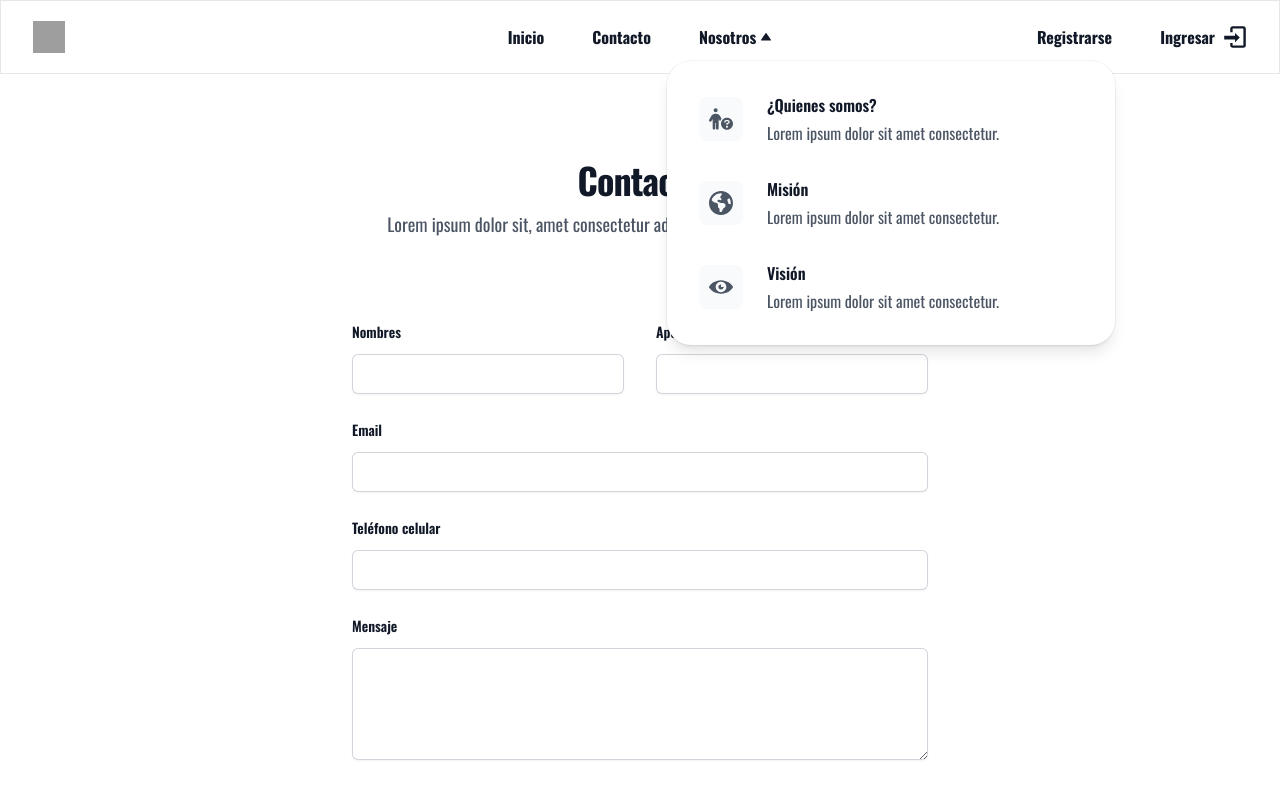
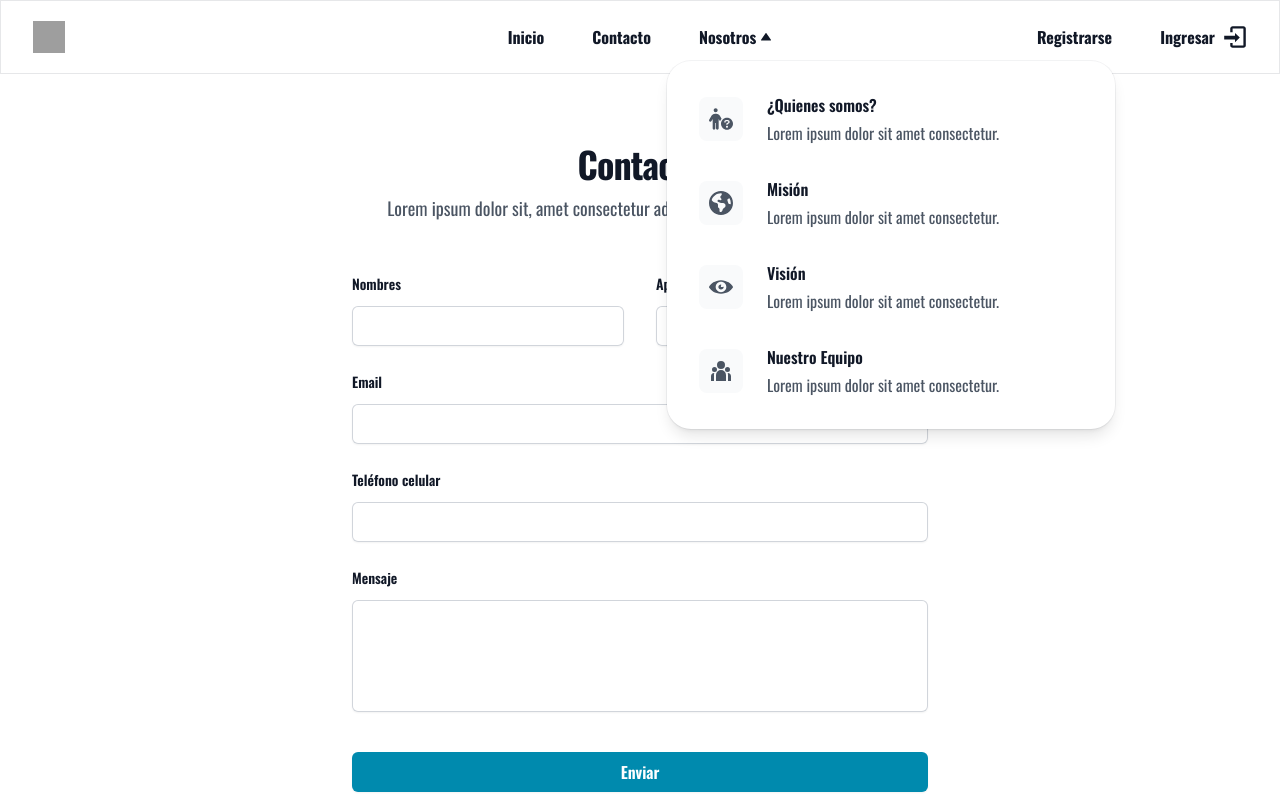
Before and after one commit to rojasricor/elective-4-project, a Next.js app: page /contact in a window 1280 px wide. Both pictures are taken after a click on the button "Nosotros". Shown: the top 800 px of the page. Built offline with nearby package versions, Linux system fonts and the light colour scheme; grey boxes are pictures that could not be loaded.

Commit message:
Adding the team section in the NavBar

```diff
--- a/src/app/about/page.tsx
+++ b/src/app/about/page.tsx
@@ -86,7 +86,8 @@ function About (): React.ReactNode {
           </div>
         </section>
 
-        <div className="bg-white py-24 sm:py-32">
+        <div id='team' />
+        <div className="bg-white py-24 sm:pt-52 sm:pb-16">
           <div className="mx-auto grid max-w-7xl gap-x-8 gap-y-20 px-6 lg:px-8 xl:grid-cols-3">
             <div className="max-w-2xl">
               <h2 className="text-3xl font-bold tracking-tight text-[#79ad34] sm:text-4xl">
--- a/src/app/contact/page.tsx
+++ b/src/app/contact/page.tsx
@@ -7,10 +7,7 @@ function Contact (): React.ReactNode {
         <title>Finanzas Educativas | Contacto</title>
       </Head>
 
-      <div className="bg-white px-6 py-16 sm:py-20 lg:px-8">
-        {/* <div className="absolute inset-x-0 top-[-10rem] -z-10 transform-gpu overflow-hidden blur-3xl sm:top-[-20rem]" aria-hidden="true">
-          <div className="relative left-1/2 -z-10 aspect-[1155/678] w-[36.125rem] max-w-none -translate-x-1/2 rotate-[30deg] bg-gradient-to-tr from-[#ff80b5] to-[#9089fc] opacity-30 sm:left-[calc(50%-40rem)] sm:w-[72.1875rem]" style="clip-path: polygon(74.1% 44.1%, 100% 61.6%, 97.5% 26.9%, 85.5% 0.1%, 80.7% 2%, 72.5% 32.5%, 60.2% 62.4%, 52.4% 68.1%, 47.5% 58.3%, 45.2% 34.5%, 27.5% 76.7%, 0.1% 64.9%, 17.9% 100%, 27.6% 76.8%, 76.1% 97.7%, 74.1% 44.1%)"></div>
-        </div> */}
+      <div className="bg-white px-6 py-16 lg:px-8">
         <div className="mx-auto max-w-2xl text-center">
           <h2 className="text-3xl font-bold tracking-tight text-gray-900 sm:text-4xl">
             Contacto
@@ -23,12 +20,12 @@ function Contact (): React.ReactNode {
         <form
           action="#"
           method="POST"
-          className="mx-auto mt-16 max-w-xl sm:mt-20"
+          className="mx-auto mt-12 max-w-xl sm:mt-12"
         >
           <div className="grid grid-cols-1 gap-x-8 gap-y-6 sm:grid-cols-2">
             <div>
               <label
-                htmlFor="first-name"
+                htmlFor="nombres"
                 className="block text-sm font-semibold leading-6 text-gray-900"
               >
                 Nombres
@@ -36,16 +33,16 @@ function Contact (): React.ReactNode {
               <div className="mt-2.5">
                 <input
                   type="text"
-                  name="first-name"
-                  id="first-name"
+                  name="nombres"
+                  id="nombres"
                   autoComplete="given-name"
-                  className="block w-full rounded-md border-0 px-3.5 py-2 text-gray-900 shadow-sm ring-1 ring-inset ring-gray-300 placeholder:text-gray-400 focus:ring-2 focus:ring-inset focus:ring-indigo-600 sm:text-sm sm:leading-6"
+                  className="block w-full rounded-md border-0 px-3.5 py-2 text-gray-900 shadow-sm ring-1 ring-inset ring-gray-300 placeholder:text-gray-400 focus:ring-2 focus:ring-inset focus:outline-[#008aae] sm:text-sm sm:leading-6"
                 />
               </div>
             </div>
             <div>
               <label
-                htmlFor="last-name"
+                htmlFor="apellidos"
                 className="block text-sm font-semibold leading-6 text-gray-900"
               >
                 Apellidos
@@ -53,19 +50,13 @@ function Contact (): React.ReactNode {
               <div className="mt-2.5">
                 <input
                   type="text"
-                  name="last-name"
-                  id="last-name"
+                  name="apellidos"
+                  id="apellidos"
                   autoComplete="family-name"
-                  className="block w-full rounded-md border-0 px-3.5 py-2 text-gray-900 shadow-sm ring-1 ring-inset ring-gray-300 placeholder:text-gray-400 focus:ring-2 focus:ring-inset focus:ring-indigo-600 sm:text-sm sm:leading-6"
+                  className="block w-full rounded-md border-0 px-3.5 py-2 text-gray-900 shadow-sm ring-1 ring-inset ring-gray-300 placeholder:text-gray-400 focus:ring-2 focus:ring-inset focus:outline-[#008aae] sm:text-sm sm:leading-6"
                 />
               </div>
             </div>
-            {/* <div className="sm:col-span-2">
-              <label htmlFor="company" className="block text-sm font-semibold leading-6 text-gray-900">Company</label>
-              <div className="mt-2.5">
-                <input type="text" name="company" id="company" autoComplete="organization" className="block w-full rounded-md border-0 px-3.5 py-2 text-gray-900 shadow-sm ring-1 ring-inset ring-gray-300 placeholder:text-gray-400 focus:ring-2 focus:ring-inset focus:ring-indigo-600 sm:text-sm sm:leading-6" />
-              </div>
-            </div> */}
             <div className="sm:col-span-2">
               <label
                 htmlFor="email"
@@ -79,35 +70,24 @@ function Contact (): React.ReactNode {
                   name="email"
                   id="email"
                   autoComplete="email"
-                  className="block w-full rounded-md border-0 px-3.5 py-2 text-gray-900 shadow-sm ring-1 ring-inset ring-gray-300 placeholder:text-gray-400 focus:ring-2 focus:ring-inset focus:ring-indigo-600 sm:text-sm sm:leading-6"
+                  className="block w-full rounded-md border-0 px-3.5 py-2 text-gray-900 shadow-sm ring-1 ring-inset ring-gray-300 placeholder:text-gray-400 focus:ring-2 focus:ring-inset focus:outline-[#008aae] sm:text-sm sm:leading-6"
                 />
               </div>
             </div>
             <div className="sm:col-span-2">
               <label
-                htmlFor="phone-number"
+                htmlFor="celular"
                 className="block text-sm font-semibold leading-6 text-gray-900"
               >
                 Teléfono celular
               </label>
               <div className="relative mt-2.5">
-                {/* <div className="absolute inset-y-0 left-0 flex items-center">
-                  <label htmlFor="country" className="sr-only">Country</label>
-                  <select id="country" name="country" className="h-full rounded-md border-0 bg-transparent bg-none py-0 pl-4 pr-9 text-gray-400 focus:ring-2 focus:ring-inset focus:ring-indigo-600 sm:text-sm">
-                    <option>US</option>
-                    <option>CA</option>
-                    <option>EU</option>
-                  </select>
-                  <svg className="pointer-events-none absolute right-3 top-0 h-full w-5 text-gray-400" viewBox="0 0 20 20" fill="currentColor" aria-hidden="true">
-                    <path fillRule="evenodd" d="M5.23 7.21a.75.75 0 011.06.02L10 11.168l3.71-3.938a.75.75 0 111.08 1.04l-4.25 4.5a.75.75 0 01-1.08 0l-4.25-4.5a.75.75 0 01.02-1.06z" clipRule="evenodd" />
-                  </svg>
-                </div> */}
                 <input
                   type="tel"
-                  name="phone-number"
-                  id="phone-number"
+                  name="celular"
+                  id="celular"
                   autoComplete="tel"
-                  className="block w-full rounded-md border-0 px-3.5 py-2 text-gray-900 shadow-sm ring-1 ring-inset ring-gray-300 placeholder:text-gray-400 focus:ring-2 focus:ring-inset focus:ring-indigo-600 sm:text-sm sm:leading-6"
+                  className="block w-full rounded-md border-0 px-3.5 py-2 text-gray-900 shadow-sm ring-1 ring-inset ring-gray-300 placeholder:text-gray-400 focus:ring-2 focus:ring-inset focus:outline-[#008aae] sm:text-sm sm:leading-6"
                 />
               </div>
             </div>
@@ -123,27 +103,15 @@ function Contact (): React.ReactNode {
                   name="message"
                   id="message"
                   rows={4}
-                  className="block w-full rounded-md border-0 px-3.5 py-2 text-gray-900 shadow-sm ring-1 ring-inset ring-gray-300 placeholder:text-gray-400 focus:ring-2 focus:ring-inset focus:ring-indigo-600 sm:text-sm sm:leading-6"
+                  className="block w-full rounded-md border-0 px-3.5 py-2 text-gray-900 shadow-sm ring-1 ring-inset ring-gray-300 placeholder:text-gray-400 focus:ring-2 focus:ring-inset focus:outline-[#008aae] sm:text-sm sm:leading-6 resize-none"
                 ></textarea>
               </div>
             </div>
-            {/* <div className="flex gap-x-4 sm:col-span-2">
-              <div className="flex h-6 items-center">
-                <button type="button" className="bg-gray-200 flex w-8 flex-none cursor-pointer rounded-full p-px ring-1 ring-inset ring-gray-900/5 transition-colors duration-200 ease-in-out focus-visible:outline focus-visible:outline-2 focus-visible:outline-offset-2 focus-visible:outline-indigo-600" role="switch" aria-checked="false" aria-labelledby="switch-1-label">
-                  <span className="sr-only">Agree to policies</span>
-                  <span aria-hidden="true" className="translate-x-0 h-4 w-4 transform rounded-full bg-white shadow-sm ring-1 ring-gray-900/5 transition duration-200 ease-in-out"></span>
-                </button>
-              </div>
-              <label className="text-sm leading-6 text-gray-600" id="switch-1-label">
-                By selecting this, you agree to our
-                <a href="#" className="font-semibold text-indigo-600">privacy&nbsp;policy</a>.
-              </label>
-            </div> */}
           </div>
           <div className="mt-10">
             <button
               type="submit"
-              className="block w-full rounded-md bg-indigo-600 px-3.5 py-2.5 text-center text-sm font-semibold text-white shadow-sm hover:bg-indigo-500 focus-visible:outline focus-visible:outline-2 focus-visible:outline-offset-2 focus-visible:outline-indigo-600"
+              className="w-full rounded-md px-10 py-2 font-semibold text-white shadow-sm focus-visible:outline focus-visible:outline-2 focus-visible:outline-offset-2 duration-300 bg-[#008aae] hover:bg-[#79ad34]"
             >
               Enviar
             </button>
--- a/src/app/signup/page.tsx
+++ b/src/app/signup/page.tsx
@@ -128,7 +128,7 @@ function Signup (): React.ReactNode {
                     </label>
                     <div className="mt-2">
                       <input
-                        type="number"
+                        type="tel"
                         name="celular"
                         id="celular"
                         className="block w-full rounded-md border-0 p-2 text-gray-900 shadow-sm ring-1 ring-inset ring-gray-300 placeholder:text-gray-400 focus:outline-[#008aae]"
--- /dev/null
+++ b/src/components/Navbar/icons/TeamIcon.tsx
@@ -0,0 +1,15 @@
+const TeamIcon: React.FC = (props: React.SVGProps<SVGSVGElement>) => {
+  return (
+    <svg
+      viewBox="0 0 24 24"
+      fill="currentColor"
+      className="h-6 w-6 text-gray-600 group-hover:text-[#79ad34]"
+      {...props}
+    >
+      <path fill="none" d="M0 0h24v24H0z" />
+      <path d="M12 11a5 5 0 015 5v6H7v-6a5 5 0 015-5zm-6.712 3.006a6.983 6.983 0 00-.28 1.65L5 16v6H2v-4.5a3.5 3.5 0 013.119-3.48l.17-.014zm13.424 0A3.501 3.501 0 0122 17.5V22h-3v-6c0-.693-.1-1.362-.288-1.994zM5.5 8a2.5 2.5 0 110 5 2.5 2.5 0 010-5zm13 0a2.5 2.5 0 110 5 2.5 2.5 0 010-5zM12 2a4 4 0 110 8 4 4 0 010-8z" />
+    </svg>
+  )
+}
+
+export default TeamIcon
--- a/src/components/Navbar/icons/index.ts
+++ b/src/components/Navbar/icons/index.ts
@@ -5,4 +5,5 @@ export { default as LogInIcon } from './LogInIcon'
 export { default as MenuIcon } from './MenuIcon'
 export { default as MisionIcon } from './MisionIcon'
 export { default as QuestionIcon } from './QuestionIcon'
+export { default as TeamIcon } from './TeamIcon'
 export { default as VisionIcon } from './VisionIcon'
--- a/src/components/Navbar/index.tsx
+++ b/src/components/Navbar/index.tsx
@@ -9,7 +9,8 @@ import {
   MenuIcon,
   MisionIcon,
   QuestionIcon,
-  VisionIcon
+  VisionIcon,
+  TeamIcon
 } from './icons'
 
 import ItemListDropDown from './ItemListDropDown'
@@ -114,6 +115,13 @@ function NavBar (): React.ReactNode {
                       idSection='vision'
                       handleResetMenus={handleResetMenus}
                     />
+                    <ItemListDropDown
+                      title="Nuestro Equipo"
+                      description="Lorem ipsum dolor sit amet consectetur."
+                      Icon={TeamIcon}
+                      idSection='team'
+                      handleResetMenus={handleResetMenus}
+                    />
                   </div>
                 </div>
               )}
```
